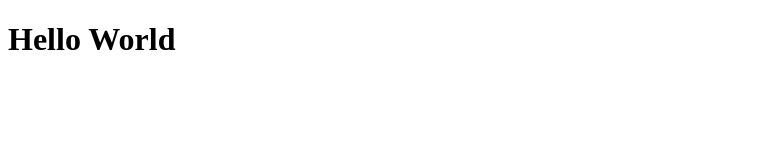
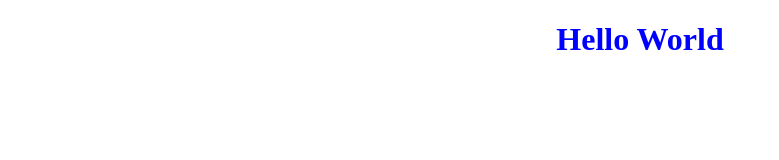
Before and after one commit to jsebas96/gitTest, a plain HTML site: page index.html in a window 1280 px wide. Shown: the whole page, without its empty margins (0-779 px from the left). Drawn offline with Linux system fonts and the light colour scheme.

Commit message:
Estilos de index

```diff
--- /dev/null
+++ b/index.css
@@ -0,0 +1,4 @@
+h1 {
+    color: blue;
+    text-align: center;
+}
--- a/index.html
+++ b/index.html
@@ -3,6 +3,7 @@
 <head>
     <meta charset="UTF-8">
     <meta name="viewport" content="width=device-width, initial-scale=1.0">
+    <link rel="stylesheet" href="index.css" type="text/css">
     <title>Git</title>
 </head>
 <body>
```
